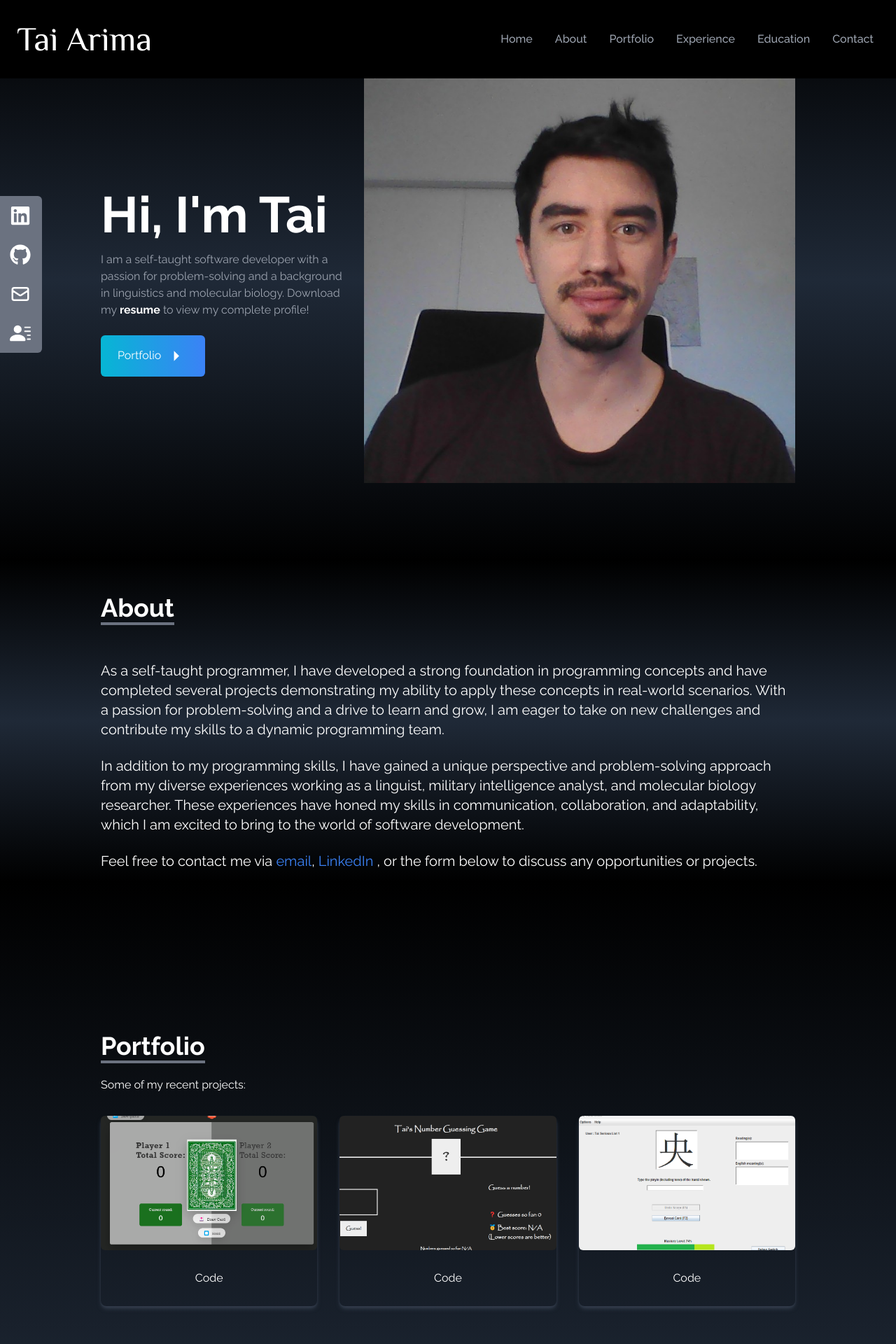
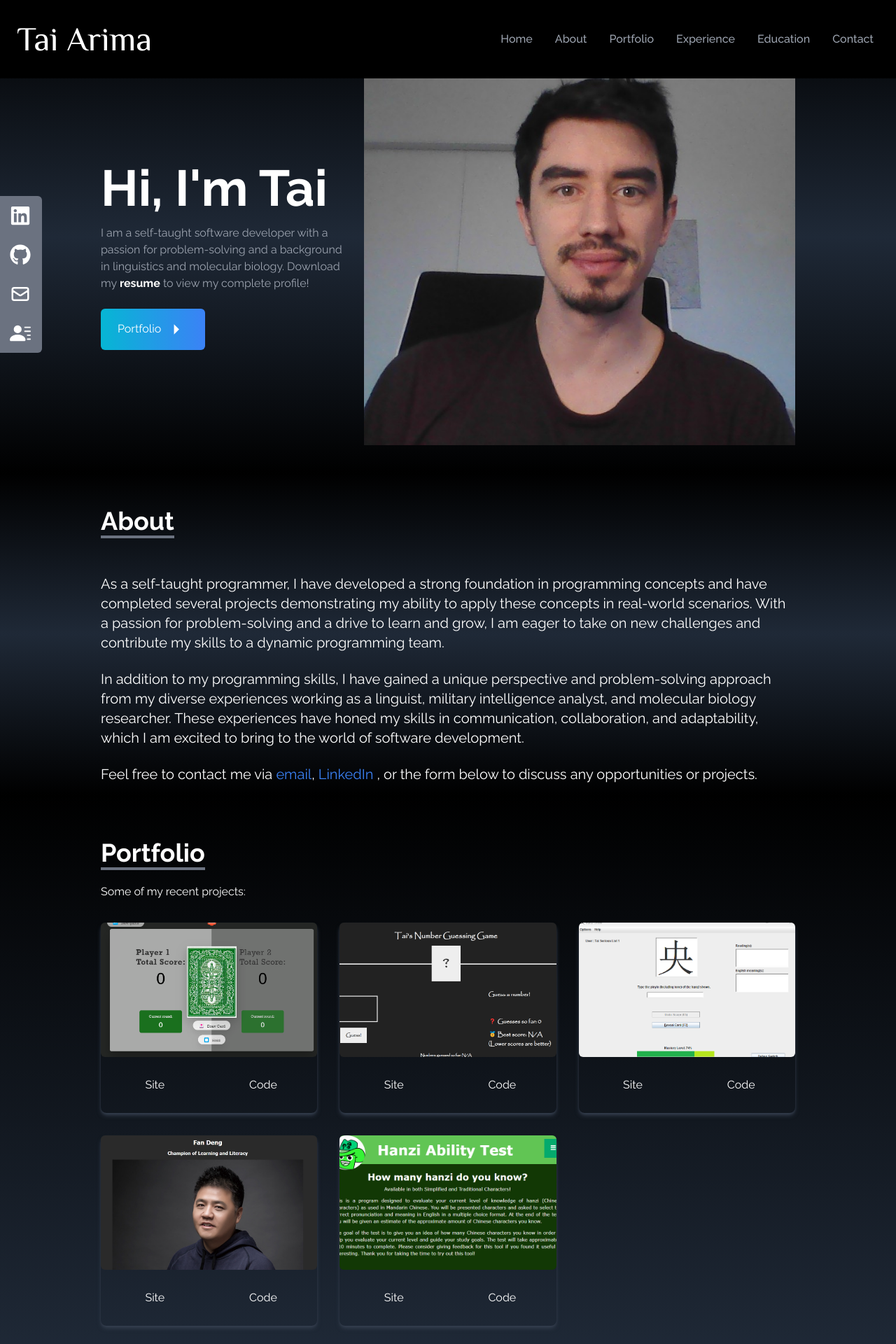
Before and after one commit to taiarima/portfolio-site, a React (Create React App) app: page / in a window 1280 px wide. Shown: the top 1920 px of the page at 70% size. Built offline with nearby package versions, Linux system fonts and the light colour scheme.

Commit message:
Added site links for portfolio.

```diff
--- a/src/components/Home.jsx
+++ b/src/components/Home.jsx
@@ -7,11 +7,11 @@ const Home = () => {
   return (
     <div
       name="home"
-      className="h-screen w-full bg-gradient-to-b from-black via-gray-800 to-black overflow-y-auto pt-4"
+      className="w-full bg-gradient-to-b from-black via-gray-800 to-black overflow-y-auto pt-8"
     >
       <div className="max-w-screen-lg mx-auto flex flex-col items-center justify-center h-full px-4 md:flex-row">
         <div className="flex flex-col justify-center h-full">
-          <h2 className="text-4xl sm:text-7xl font-bold text-white">
+          <h2 className="text-4xl sm:text-7xl font-bold text-white pt-8">
             Hi, I'm Tai
           </h2>
           <p className="text-gray-400 py-4 pr-4 max-w-md">
--- a/src/components/Portfolio.jsx
+++ b/src/components/Portfolio.jsx
@@ -1,23 +1,17 @@
 import React from "react";
-// import arrayDestruct from "../assets/portfolio/arrayDestruct.jpg";
-// import installNode from "../assets/portfolio/installNode.jpg";
-// import navbar from "../assets/portfolio/navbar.jpg";
-// import reactParallax from "../assets/portfolio/reactParallax.jpg";
-// import reactSmooth from "../assets/portfolio/reactSmooth.jpg";
-// import reactWeather from "../assets/portfolio/reactWeather.jpg";
 import tengu from "../assets/portfolio/tengu-preview-old.png";
 import numberGuessing from "../assets/portfolio/number-guessing-game.png";
 import hzdriller from "../assets/portfolio/hzdriller.png";
 import fandeng from "../assets/portfolio/fandengpreview.png";
+import hanziTestApp from "../assets/portfolio/hanzi-ability-test.png";
 
 const Portfolio = () => {
-  // add links to the projects and change images to own
   const projects = [
     {
       id: 1,
       src: tengu,
       alt: "Tengu Game Preview",
-      site: "stand-in",
+      site: "https://taiarima.github.io/TenguGame/",
       code: "https://github.com/taiarima/TenguGame",
     },
     {
@@ -31,16 +25,23 @@ const Portfolio = () => {
       id: 3,
       src: hzdriller,
       alt: "HanziDriller App Preview",
-      site: "stand-in",
+      site: "https://github.com/taiarima/HanziDriller",
       code: "https://github.com/taiarima/HanziDriller",
     },
-    // {
-    //   id: 4,
-    //   src: fandeng,
-    //   alt: "Fan Deng Tribute Site",
-    //   site: "https://taiarima.github.io/tribute-project/",
-    //   code: "https://github.com/taiarima/tribute-project",
-    // },
+    {
+      id: 4,
+      src: fandeng,
+      alt: "Fan Deng Tribute Site",
+      site: "https://taiarima.github.io/tribute-project/",
+      code: "https://github.com/taiarima/tribute-project",
+    },
+    {
+      id: 5,
+      src: hanziTestApp,
+      alt: "Hanzi Ability Test Preview",
+      site: "https://taiarima.github.io/hanzi-evaluator/",
+      code: "https://github.com/taiarima/hanzi-evaluator",
+    },
   ];
 
   return (
@@ -57,7 +58,7 @@ const Portfolio = () => {
         </div>
 
         <div className="grid sm:grid-cols-2 md:grid-cols-3 gap-8 px-12 sm:px-0">
-          {projects.map(({ id, src, alt, code }) => (
+          {projects.map(({ id, src, alt, site, code }) => (
             <div key={id} className="shadow-md shadow-gray-700 rounded-lg">
               <img
                 src={src}
@@ -65,9 +66,12 @@ const Portfolio = () => {
                 className="rounded-md duration-200 hover:scale-105 object-cover sm:h-48 w-96"
               />
               <div className="flex items-center justify-center">
-                {/* <button className="w-1/2 px-6 py-3 m-4 duration-200 hover:scale-105">
+                <button
+                  onClick={() => window.open(site, "_blank")}
+                  className="w-1/2 px-6 py-3 m-4 duration-200 hover:scale-105"
+                >
                   Site
-                </button> */}
+                </button>
 
                 <button
                   onClick={() => window.open(code, "_blank")}
```
Also changed, not shown: src/assets/portfolio/hanzi-ability-test.png (added).
